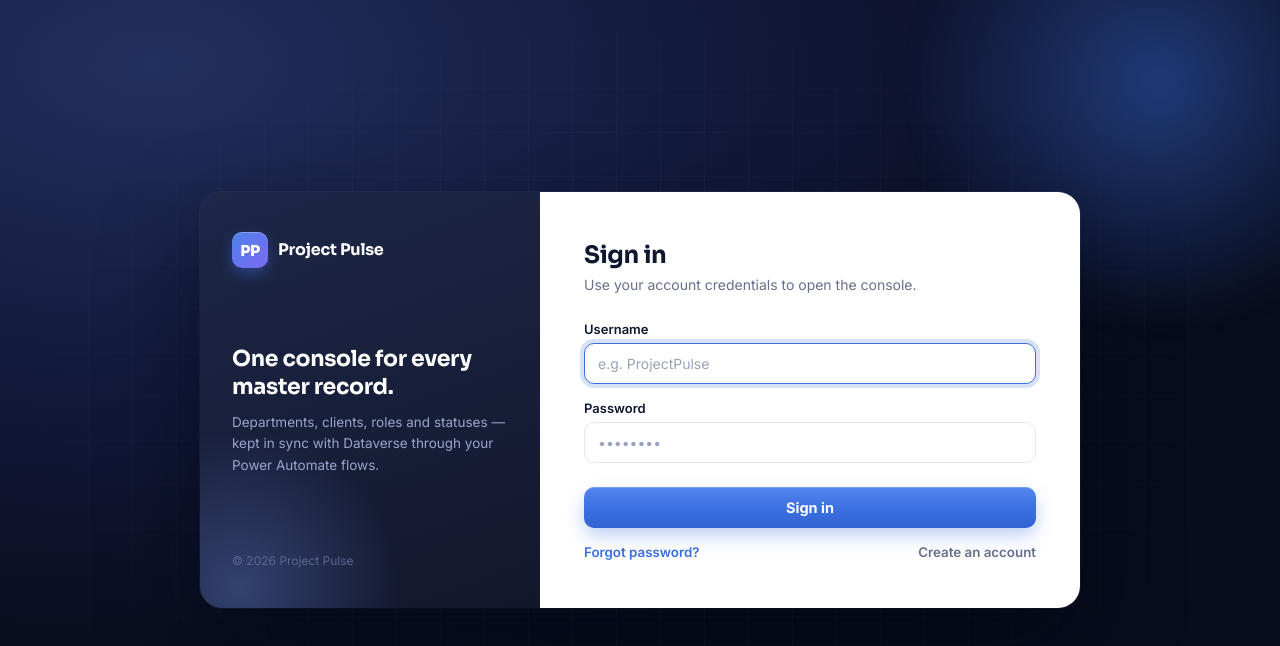
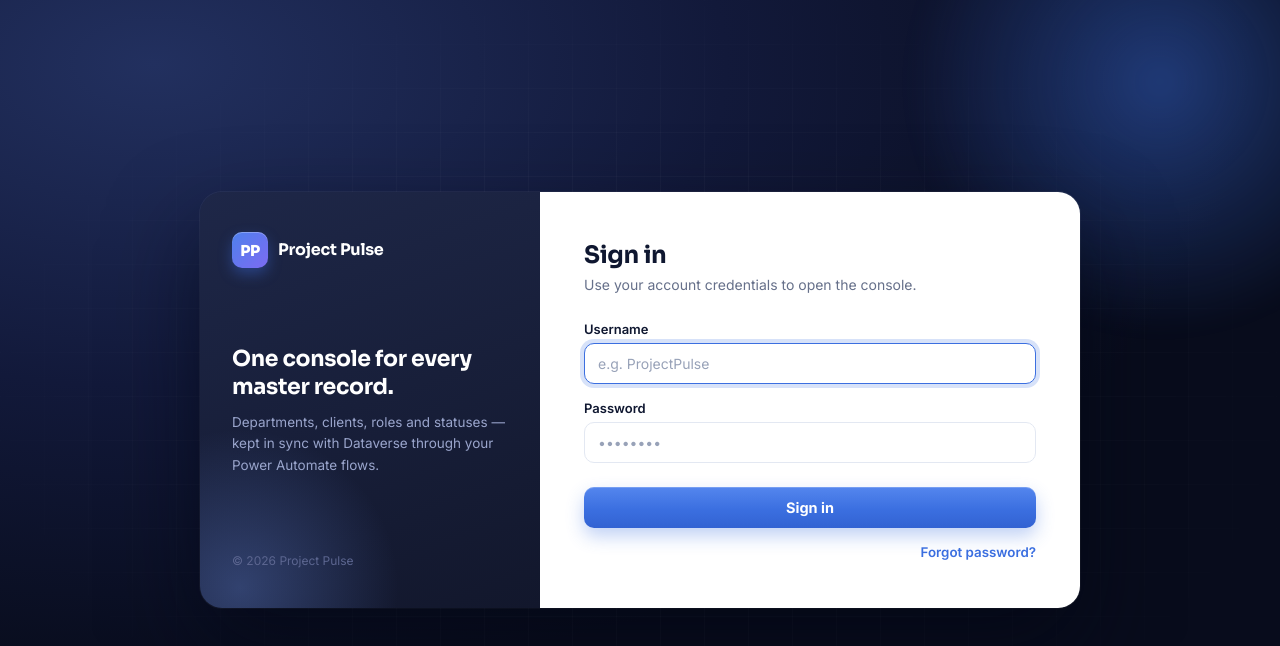
Before and after one commit to premenoch13/ProjectPulse_v4, a React (Vite) app in the folder v4/: page / in a window 1280 px wide. Shown: the top 646 px of the page. Built offline with nearby package versions, Linux system fonts and the light colour scheme; the HTML template or start-up script is replaced by a standard one.

Commit message:
Update SignInPage.jsx

```diff
--- a/v4/src/pages/auth/SignInPage.jsx
+++ b/v4/src/pages/auth/SignInPage.jsx
@@ -23,7 +23,10 @@ function decodeHash(value) {
   return /^\$2[abxy]\$\d{2}\$/.test(s) ? s : "";
 }
 
-export function SignInPage({ onLogin, onGoToSignUp, onGoToForgotPassword }) {
+// "Create an account" is gone — accounts are created by an admin from
+// Admin -> Employee Details (username + an initial password set there),
+// and a user who forgets that password uses "Forgot password" below.
+export function SignInPage({ onLogin, onGoToForgotPassword }) {
   const [username, setUsername] = useState("");
   const [password, setPassword] = useState("");
   const [error, setError] = useState("");
@@ -122,12 +125,9 @@ export function SignInPage({ onLogin, onGoToSignUp, onGoToForgotPassword }) {
               {busy ? "Signing in…" : "Sign in"}
             </button>
 
-            <div style={{ display: "flex", justifyContent: "space-between", marginTop: 16, fontSize: 12.5 }}>
+            <div style={{ display: "flex", justifyContent: "flex-end", marginTop: 16, fontSize: 12.5 }}>
               <button type="button" onClick={onGoToForgotPassword} style={{ background: "none", border: "none", color: COLORS.accent, cursor: "pointer", fontWeight: 600, padding: 0 }}>
                 Forgot password?
-              </button>
-              <button type="button" onClick={onGoToSignUp} style={{ background: "none", border: "none", color: COLORS.textMuted, cursor: "pointer", fontWeight: 600, padding: 0 }}>
-                Create an account
               </button>
             </div>
           </div>
```
